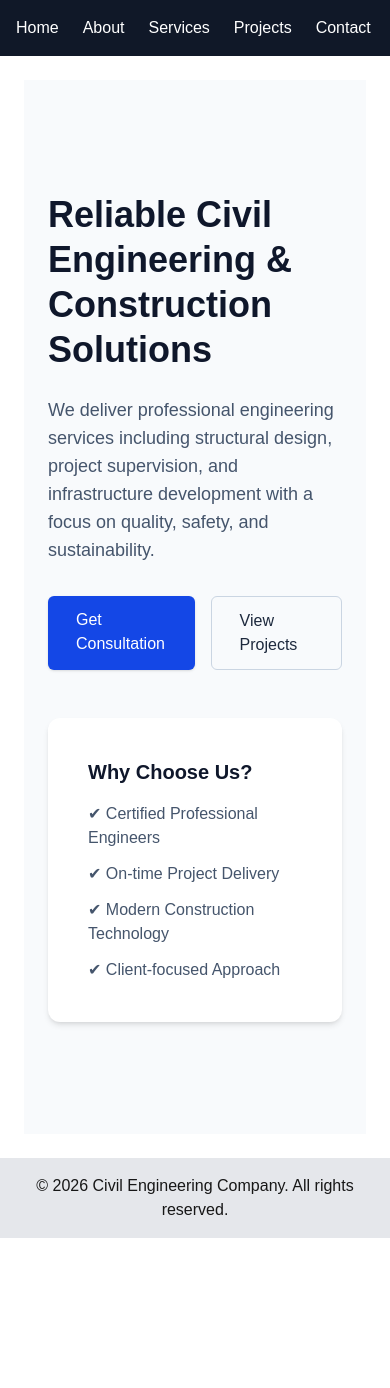
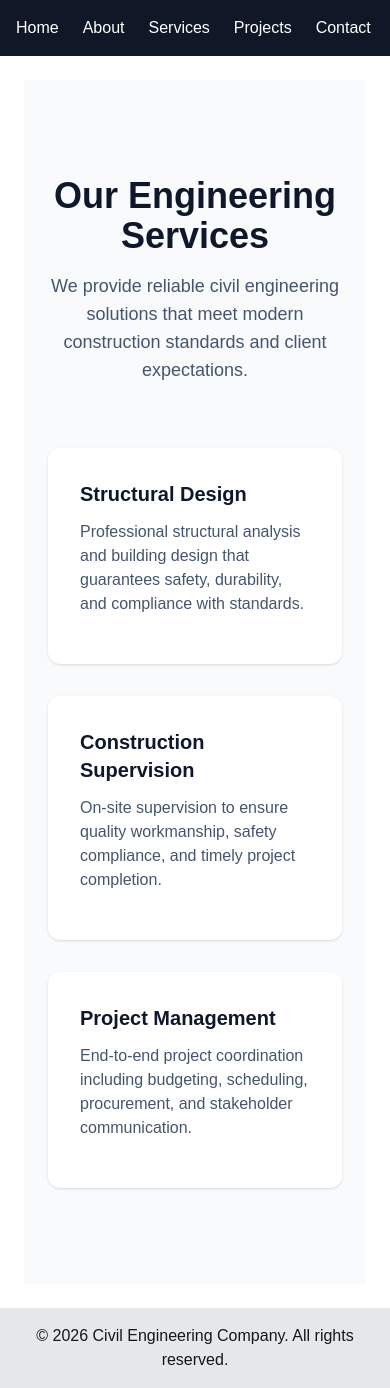
Before and after one commit to DevBrianKE/civil-engineer-website, a Next.js app in the folder frontend/: page / in a window 390 px wide. Before the commit the page ends 1238 px from the top, so only its background shows below. Built offline with nearby package versions, Linux system fonts and the light colour scheme.

Commit message:
Create professional services page with responsive card layout

```diff
--- a/frontend/app/page.js
+++ b/frontend/app/page.js
@@ -1,55 +1,65 @@
-export default function HomePage() {
+export default function ServicesPage() {
   return (
-    <section className="bg-slate-50 py-28 px-6">
+    <section className="bg-slate-50 py-24 px-6">
 
-      <div className="max-w-6xl mx-auto grid md:grid-cols-2 gap-12 items-center">
+      <div className="max-w-6xl mx-auto">
 
-        {/* LEFT CONTENT */}
-        <div>
-          <h1 className="text-4xl md:text-5xl font-bold text-slate-900 leading-tight mb-6">
-            Reliable Civil Engineering & Construction Solutions
+        {/* PAGE TITLE */}
+        <div className="text-center mb-16">
+          <h1 className="text-4xl font-bold text-slate-900 mb-4">
+            Our Engineering Services
           </h1>
 
-          <p className="text-slate-600 text-lg mb-8">
-            We deliver professional engineering services including structural
-            design, project supervision, and infrastructure development with a
-            focus on quality, safety, and sustainability.
+          <p className="text-slate-600 text-lg max-w-2xl mx-auto">
+            We provide reliable civil engineering solutions that meet modern
+            construction standards and client expectations.
           </p>
+        </div>
 
-          <div className="flex gap-4">
+        {/* SERVICES GRID */}
+        <div className="grid md:grid-cols-3 gap-8">
 
-            <a
-              href="/contact"
-              className="bg-blue-700 text-white px-7 py-3 rounded-md font-medium shadow hover:bg-blue-800 transition"
-            >
-              Get Consultation
-            </a>
+          {/* CARD 1 */}
+          <div className="bg-white p-8 rounded-xl shadow hover:shadow-lg transition">
 
-            <a
-              href="/projects"
-              className="border border-slate-300 text-slate-800 px-7 py-3 rounded-md font-medium hover:bg-white transition"
-            >
-              View Projects
-            </a>
+            <h3 className="text-xl font-semibold text-slate-900 mb-3">
+              Structural Design
+            </h3>
+
+            <p className="text-slate-600 mb-4">
+              Professional structural analysis and building design that
+              guarantees safety, durability, and compliance with standards.
+            </p>
 
           </div>
-        </div>
 
-        {/* RIGHT CARD */}
-        <div className="bg-white p-10 rounded-xl shadow-md">
+          {/* CARD 2 */}
+          <div className="bg-white p-8 rounded-xl shadow hover:shadow-lg transition">
 
-          <h3 className="text-xl font-semibold text-slate-900 mb-4">
-            Why Choose Us?
-          </h3>
+            <h3 className="text-xl font-semibold text-slate-900 mb-3">
+              Construction Supervision
+            </h3>
 
-          <ul className="space-y-3 text-slate-600">
+            <p className="text-slate-600 mb-4">
+              On-site supervision to ensure quality workmanship, safety
+              compliance, and timely project completion.
+            </p>
 
-            <li>✔ Certified Professional Engineers</li>
-            <li>✔ On-time Project Delivery</li>
-            <li>✔ Modern Construction Technology</li>
-            <li>✔ Client-focused Approach</li>
+          </div>
 
-          </ul>
+          {/* CARD 3 */}
+          <div className="bg-white p-8 rounded-xl shadow hover:shadow-lg transition">
+
+            <h3 className="text-xl font-semibold text-slate-900 mb-3">
+              Project Management
+            </h3>
+
+            <p className="text-slate-600 mb-4">
+              End-to-end project coordination including budgeting, scheduling,
+              procurement, and stakeholder communication.
+            </p>
+
+          </div>
 
         </div>
 
```
